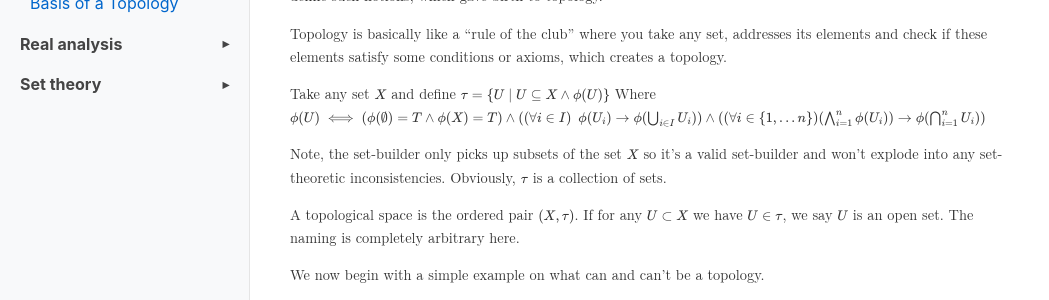
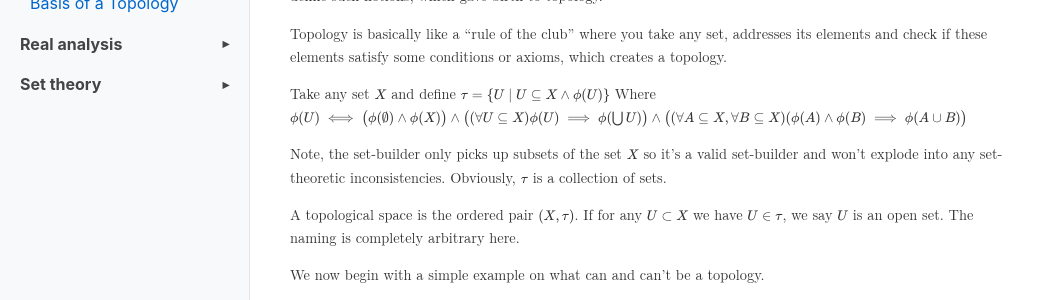
Before and after one commit to Nasif-Abdullah/Math, a Jekyll site: the page built from Point-Set Topology/Introduction.md, in a window 1280 px wide and 900 px high. Shown: the part 223-523 px from the top of the window, without its empty margins (0-1049 px from the left). Built offline with Jekyll 4.4.1, drawn with Linux system fonts in a browser that asks for light colours; some web fonts are replaced.

Commit message:
Update Introduction.md

```diff
--- a/Point-Set Topology/Introduction.md
+++ b/Point-Set Topology/Introduction.md
@@ -9,7 +9,7 @@ Unfortunately there exist many branches of math where one doesn't get the privil
 
 Topology is basically like a "rule of the club" where you take any set, addresses its elements and check if these elements satisfy some conditions or axioms, which creates a topology.
 
-Take any set $$X$$ and define $$\tau = \{U \mid U \subseteq X \wedge \phi(U)\}$$ Where $$\phi(U) \iff (\phi(\emptyset) = T \wedge \phi(X) = T) \wedge ((\forall i \in I) \ \ \phi(U_i) \rightarrow \phi(\bigcup_{i \in I} U_{i})) \wedge ((\forall i \in \{1,...n\})(\bigwedge_{i=1}^n \phi(U_i)) \rightarrow \phi(\bigcap_{i=1}^{n} U_{i}))$$
+Take any set $$X$$ and define $$\tau = \{U \mid U \subseteq X \wedge \phi(U)\}$$ Where $$\phi(U) \iff \bigl(\phi(\emptyset) \wedge \phi(X) \bigr) \wedge \bigl((\forall U \subseteq X) \phi(U) \implies \phi(\bigcup U) \bigr) \wedge \bigl((\forall A \subseteq X, \forall B \subseteq X)(\phi(A) \wedge \phi(B) \implies \phi (A \cup B) \bigr)$$
 
 Note, the set-builder only picks up subsets of the set $$X$$ so it's a valid set-builder and won't explode into any set-theoretic inconsistencies. Obviously, $$\tau$$ is a collection of sets.
 
```
